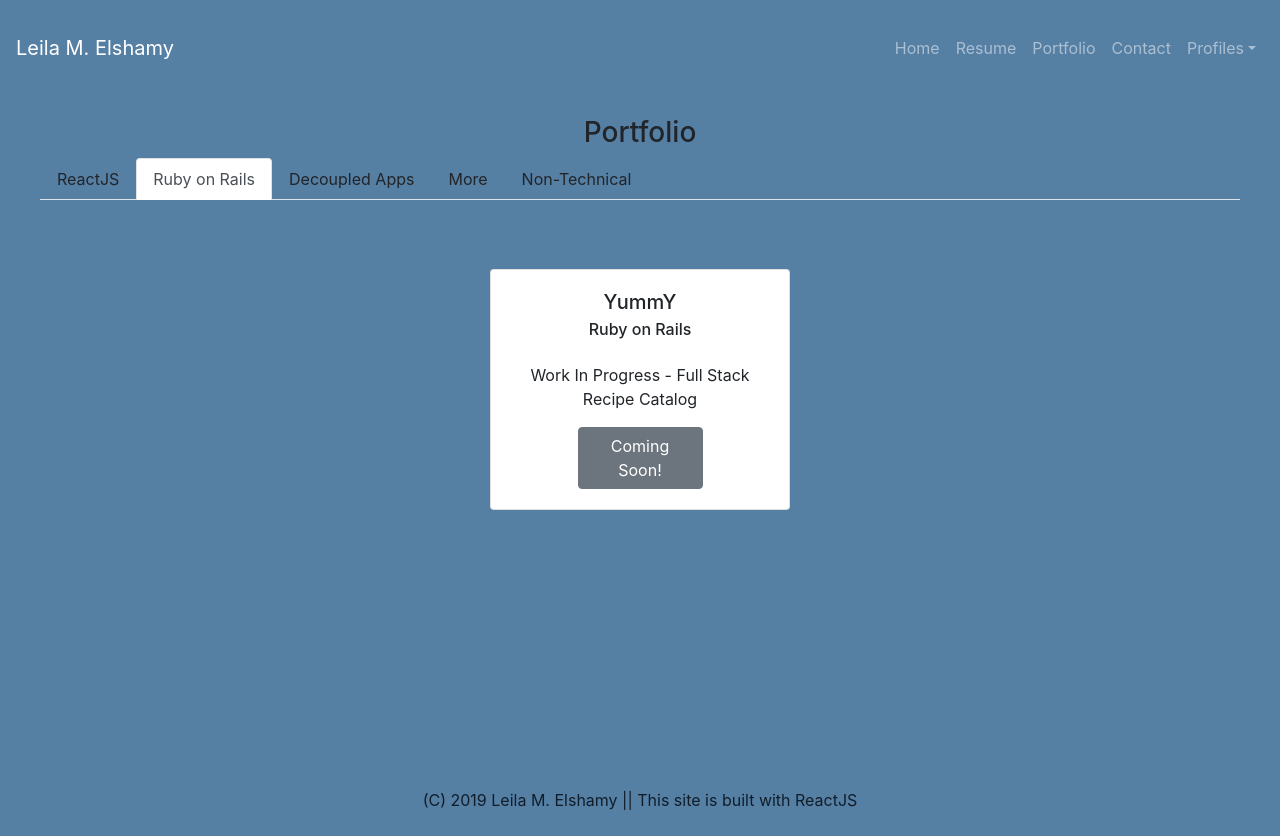
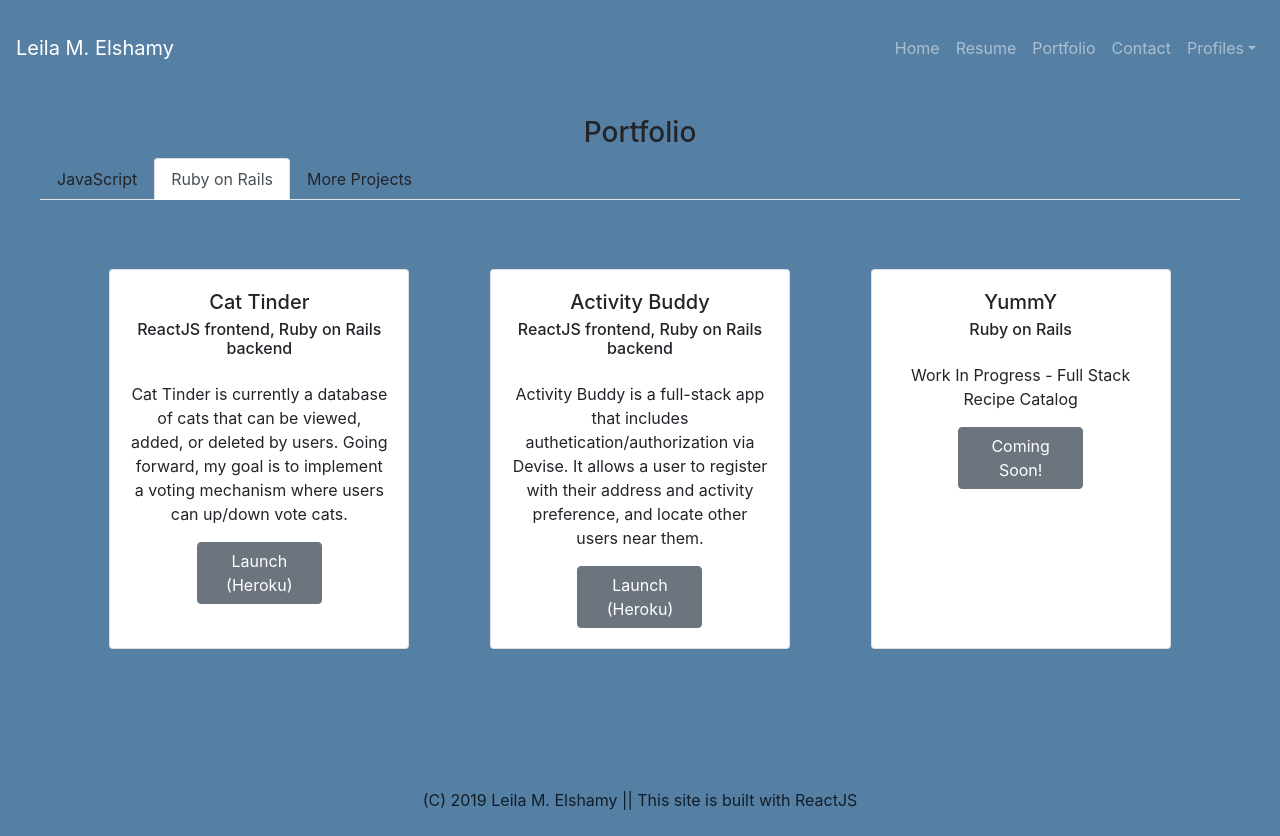
Before and after one commit to elemee3/portfolio-site, a React (Create React App) app: page /portfolio in a window 1280 px wide. Both pictures are taken after a click on the link "Ruby on Rails". Built offline with nearby package versions, Linux system fonts and the light colour scheme; no server answers.

Commit message:
redesign of portfolio page

```diff
--- a/src/App.css
+++ b/src/App.css
@@ -364,6 +364,10 @@ html {
   padding: 0;
 }
 
+.resume {
+  background-color: lightgray;
+}
+
 .resume-left {
   text-align: left;
   display: flex;
--- a/src/pages/Portfolio.js
+++ b/src/pages/Portfolio.js
@@ -14,7 +14,8 @@ class Portfolio extends Component {
       tttModalIsOpen: false,
       plModalIsOpen: false,
       inspoModalIsOpen: false,
-      activeTab: 'reactjs-1'
+      caffeineModalIsOpen: false,
+      activeTab: 'javascript'
     };
   }
 
@@ -48,6 +49,14 @@ class Portfolio extends Component {
     this.setState({ inspoModalIsOpen: false });
   }
 
+  onOpenCaffeineModal = () => {
+    this.setState({ caffeineModalIsOpen: true });
+  }
+
+  onCloseCaffeineModal = () => {
+    this.setState({ caffeineModalIsOpen: false });
+  }
+
   render() {
     return (
       <div className="page">
@@ -57,10 +66,10 @@ class Portfolio extends Component {
           <Nav tabs>
             <NavItem>
               <NavLink
-                className={classnames({ active: this.state.activeTab === 'reactjs-1' })}
-                onClick={() => { this.toggle('reactjs-1'); }}
+                className={classnames({ active: this.state.activeTab === 'javascript' })}
+                onClick={() => { this.toggle('javascript'); }}
               >
-                ReactJS
+                JavaScript
               </NavLink>
             </NavItem>
             <NavItem>
@@ -73,38 +82,21 @@ class Portfolio extends Component {
             </NavItem>
             <NavItem>
               <NavLink
-                className={classnames({ active: this.state.activeTab === 'decoupled-3' })}
-                onClick={() => { this.toggle('decoupled-3'); }}
+                className={classnames({ active: this.state.activeTab === 'more-3' })}
+                onClick={() => { this.toggle('more-3'); }}
               >
-                Decoupled Apps
-              </NavLink>
-            </NavItem>
-            <NavItem>
-              <NavLink
-                className={classnames({ active: this.state.activeTab === 'more-4' })}
-                onClick={() => { this.toggle('more-4'); }}
-              >
-                More
-              </NavLink>
-            </NavItem>
-            <NavItem>
-              <NavLink
-                className={classnames({ active: this.state.activeTab === 'non-tech-5' })}
-                onClick={() => { this.toggle('non-tech-5'); }}
-              >
-                Non-Technical
+                More Projects
               </NavLink>
             </NavItem>
           </Nav>
 
           <TabContent activeTab={this.state.activeTab}>
-            <TabPane tabId="reactjs-1">
+            <TabPane tabId="javascript">
               <div className="portfolio-tab">
                 <Card body className="single-card">
                   <CardTitle>Jammming</CardTitle>
                   <br/>
                   <CardText>Search by song, artist, or album and create a playlist using the Spotify API, your new playlist to your account using OAuth 2.0 authentication.</CardText>
-                  <Button className="portfolio-button" href="#">Open App</Button>
                   <br/>
                   <Button className="portfolio-button" href="https://github.com/elemee3/jammming">View Code</Button>
                 </Card>
@@ -144,35 +136,20 @@ class Portfolio extends Component {
                   <CardTitle>Ravenous</CardTitle>
                   <br/>
                   <CardText>Making use of the Yelp API, search for businesses by location and sort by best match, most reviewed, or highest reviewed.</CardText>
-                  <Button className="portfolio-button" href="#">Open App</Button>
-                  <br/>
-                  <Button className="portfolio-button" href="https://github.com/elemee3/ravenous">View Code</Button>
+                  <Button className="portfolio-button" href="#">Coming Soon!</Button>
                 </Card>
 
                 <Card body className="single-card">
                   <CardTitle>Battleship</CardTitle>
                   <br/>
                   <CardText>One-player version of Battleship, you have 25 chances to hit and sink all 8 ships on the board.</CardText>
-                  <Button className="portfolio-button" href="#">Play Now</Button>
                   <br/>
-                  <Button className="portfolio-button" href="https://github.com/elemee3/battleship">View Code</Button>
+                  <Button className="portfolio-button" href="https://github.com/elemee3/portfolio-site/tree/master/src/games/battleship">View Code</Button>
                 </Card>
               </div>
             </TabPane>
 
             <TabPane tabId="ruby-rails-2">
-              <div className="portfolio-tab">
-                <Card body className="single-card">
-                  <CardTitle>YummY</CardTitle>
-                  <CardSubtitle>Ruby on Rails</CardSubtitle>
-                  <br/>
-                  <CardText>Work In Progress - Full Stack Recipe Catalog</CardText>
-                  <Button className="portfolio-button" href="#">Coming Soon!</Button>
-                </Card>
-              </div>
-            </TabPane>
-
-            <TabPane tabId="decoupled-3">
               <div className="portfolio-tab">
                 <Card body className="single-card">
                   <CardTitle>Cat Tinder</CardTitle>
@@ -189,10 +166,19 @@ class Portfolio extends Component {
                   <CardText>Activity Buddy is a full-stack app that includes authetication/authorization via Devise. It allows a user to register with their address and activity preference, and locate other users near them.</CardText>
                   <Button className="portfolio-button" href="http://activitybuddy-frontend.herokuapp.com/" target="_blank">Launch (Heroku)</Button>
                 </Card>
+
+                <Card body className="single-card">
+                  <CardTitle>YummY</CardTitle>
+                  <CardSubtitle>Ruby on Rails</CardSubtitle>
+                  <br/>
+                  <CardText>Work In Progress - Full Stack Recipe Catalog</CardText>
+                  <Button className="portfolio-button" href="#">Coming Soon!</Button>
+                </Card>
               </div>
             </TabPane>
 
-            <TabPane tabId="more-4">
+
+            <TabPane tabId="more-3">
               <div className="portfolio-tab">
                 <Card body className="single-card">
                   <CardTitle>InspoBot</CardTitle>
@@ -210,11 +196,41 @@ class Portfolio extends Component {
                     </video>
                   </ReactModal>
                 </Card>
-              </div>
-            </TabPane>
 
-            <TabPane tabId="non-tech-5">
-              <div className="portfolio-tab">
+                <Card body className="single-card">
+                  <CardTitle>Gumball Capital</CardTitle>
+                  <CardSubtitle>WordPress Site</CardSubtitle>
+                  <br/>
+                  <CardText>I built this site as a member of the Social Entrepreneurs of Grinnell, a non profit based in providing micro-finance opportunities to those in need. Gumball Capital was a fundraising event that required a site for publicizing information such as participant details and announcements.</CardText>
+                  <Button className="portfolio-button" href="https://gumballgrinnell.wordpress.com/" target="_blank">View Site</Button>
+                </Card>
+
+                <Card body className="single-card">
+                  <CardTitle>CaffeineBot</CardTitle>
+                  <CardSubtitle>Node.js, PHP, MySQL</CardSubtitle>
+                  <br/>
+                  <CardText>CaffeineBot can be used by a team to track caffeine consumption around the office, add new drinks to the database, and see who has consumed the most caffeine in a given week.</CardText>
+                  <Button className="portfolio-button" onClick={this.onOpenCaffeineModal}>See How It Works</Button>
+                  <ReactModal
+                    open={this.state.caffeineModalIsOpen}
+                    onClose={this.onCloseCaffeineModal}
+                  >
+                    <video width="90%" controls>
+                      <source src="https://s3-us-west-1.amazonaws.com/elemee/caffeinebot.mp4" type="video/mp4" />
+                    Your browser does not support videos
+                    </video>
+                  </ReactModal>
+                </Card>
+
+                <Card body className="single-card">
+                  <CardTitle>Cornstock</CardTitle>
+                  <CardSubtitle>WordPress Site</CardSubtitle>
+                  <br/>
+                  <CardText>Cornstock was a one-time event designed to bring together the residents of the town of Grinnell and students at Grinnell College. In accordance with the socially conscious nature of the event, we decided against wastefully posting notices on paper and instead I created this site as point of reference.</CardText>
+                  <Button className="portfolio-button" href="https://cornstock.wordpress.com/" target="_blank">View Site</Button>
+                </Card>
+
+
               </div>
             </TabPane>
 
--- a/src/pages/Resume.js
+++ b/src/pages/Resume.js
@@ -3,6 +3,7 @@ import React, { Component } from 'react';
 class Resume extends Component {
   render() {
     return (
+      <div className="resume">
         <div className="page">
           <h4>Tools & Technologies</h4>
           <p>JavaScript (ES5 & ES6) | ReactJS | Node.js | Ruby on Rails | PHP | SQL</p>
@@ -69,6 +70,7 @@ class Resume extends Component {
             </div>
           </div>
         </div>
+      </div>
     );
   }
 }
```
Lines whose indentation alone changed are shown as unchanged.
